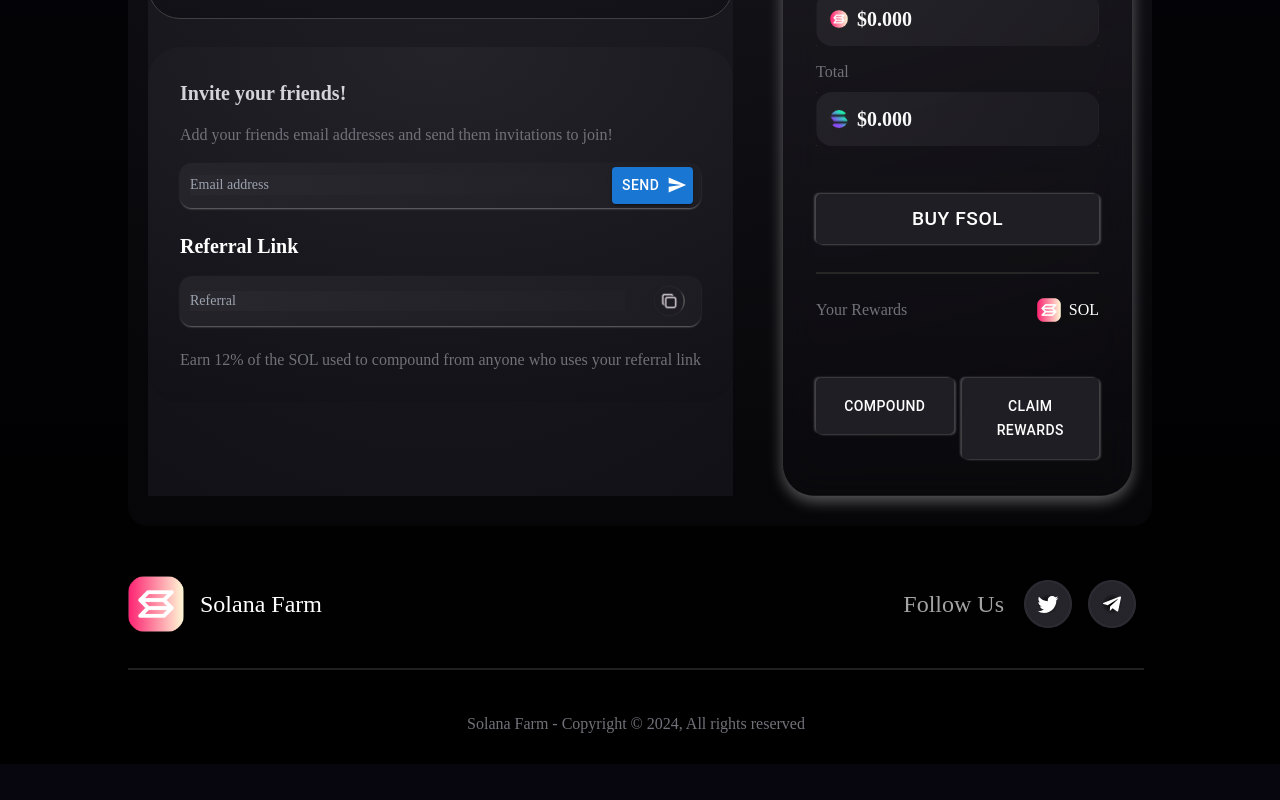
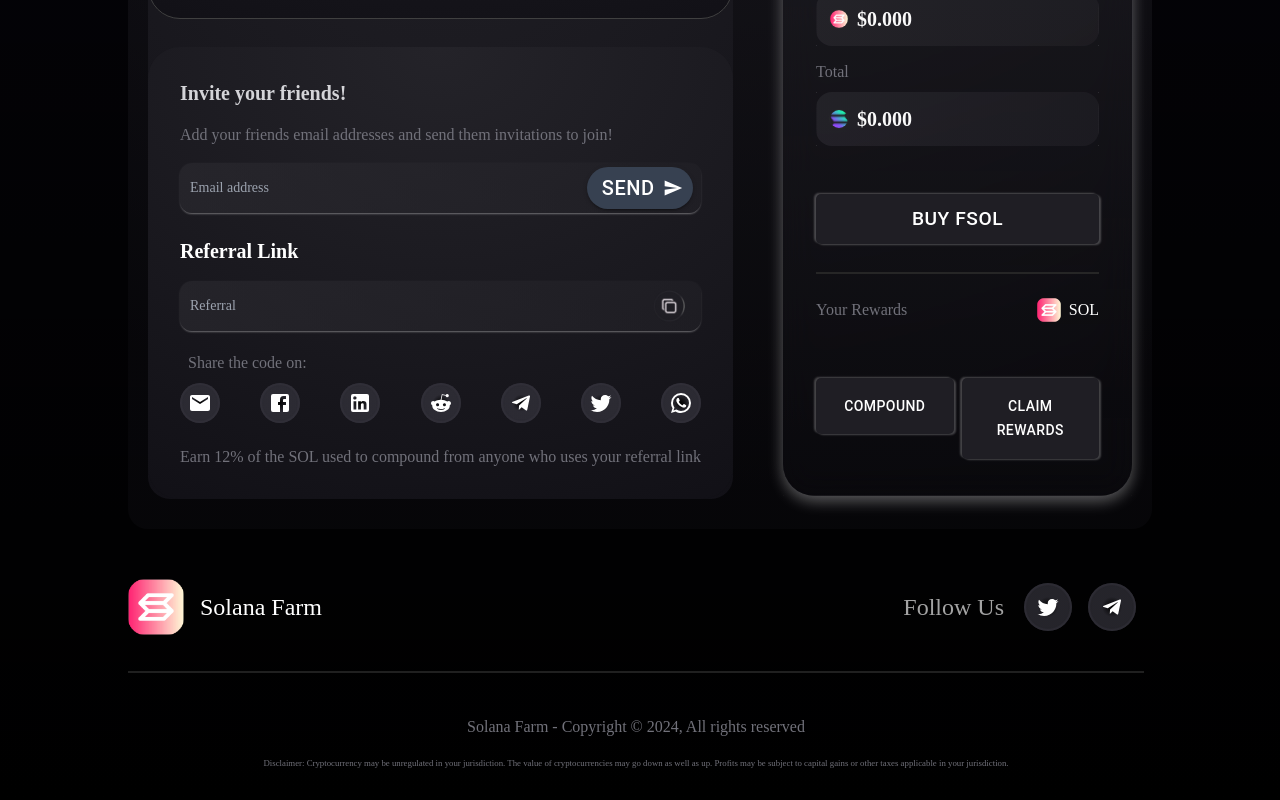
Before and after one commit to Himanshukr033/NextJS_Project, a Next.js app: page / in a window 1280 px wide. Shown: the part 1126-1926 px from the top of the page. Before the commit the page ends 1890 px from the top, so only its background shows below. Built offline with nearby package versions, Linux system fonts and the light colour scheme.

Commit message:
css edits

```diff
--- a/package.json
+++ b/package.json
@@ -14,9 +14,10 @@
     "@mui/icons-material": "^5.15.15",
     "@mui/material": "^5.15.15",
     "framer-motion": "^11.0.25",
-    "next": "14.1.4",
+    "next": "^14.1.4",
     "react": "^18.2.0",
-    "react-dom": "^18.2.0"
+    "react-dom": "^18.2.0",
+    "react-share": "^5.1.0"
   },
   "devDependencies": {
     "@types/node": "^20",
--- a/src/app/app/components/Description.tsx
+++ b/src/app/app/components/Description.tsx
@@ -1,6 +1,4 @@
 import React from "react";
-import Image from "next/image";
-import logo from "../../../../assets/logo.png";
 import { Button } from "@mui/material";
 import ArrowOutwardIcon from '@mui/icons-material/ArrowOutward';
 const Description = () => {
--- a/src/app/app/components/Footer.tsx
+++ b/src/app/app/components/Footer.tsx
@@ -4,9 +4,6 @@ import { IconButton } from "@mui/material";
 import TwitterIcon from "@mui/icons-material/Twitter";
 import TelegramIcon from "@mui/icons-material/Telegram";
 
-// function SocialLink({ src, alt }) {
-//   return ;
-// }
 
 function Footer() {
   return (
@@ -70,11 +67,19 @@ function Footer() {
         </div>
       </div>
       <hr className="shrink-0 mt-4 h-px border border-solid bg-neutral-800 opacity-50 border-neutral-700 max-md:max-w-full" />
-      <p
-        className="mt-6 text-base leading-5 text-zinc-500 max-md:max-w-full"
+
+
+        <p
+        className="mt-6 text-base leading-5 text-zinc-500 max-md:max-w-full mb-0 pb-0"
         style={{ textAlign: "center" }}
       >
         Solana Farm - Copyright © 2024, All rights reserved
+      </p>
+      <p
+        className="text-zinc-500 max-md:max-w-full"
+        style={{ margin:0,textAlign: "center", fontSize:'0.55rem' }}
+      >
+        Disclaimer: Cryptocurrency may be unregulated in your jurisdiction. The value of cryptocurrencies may go down as well as up. Profits may be subject to capital gains or other taxes applicable in your jurisdiction.
       </p>
     </footer>
   );
--- a/src/app/app/components/Invite.tsx
+++ b/src/app/app/components/Invite.tsx
@@ -1,19 +1,54 @@
-import React from "react";
-import logo from "../../../../assets/logo.png";
+
 import copy from "../../../../assets/copy.png";
 import Image from "next/image";
-import Button from '@mui/material/Button';
 import SendIcon from '@mui/icons-material/Send';
 import IconButton from '@mui/material/IconButton';
-
+import React, { useState } from 'react';
+import Button from '@mui/material/Button';
+import Snackbar from '@mui/material/Snackbar';
+import { Alert } from "@mui/material";
+import EmailIcon from '@mui/icons-material/Email';
+import FacebookIcon from '@mui/icons-material/Facebook';
+import LinkedInIcon from '@mui/icons-material/LinkedIn';
+import RedditIcon from '@mui/icons-material/Reddit';
+import TelegramIcon from '@mui/icons-material/Telegram';
+import TwitterIcon from '@mui/icons-material/Twitter';
+import WhatsAppIcon from '@mui/icons-material/WhatsApp';
+import { EmailShareButton, FacebookShareButton, InstapaperShareButton, LinkedinShareButton, RedditShareButton, TelegramShareButton, TwitterShareButton, WhatsappShareButton } from 'react-share';
 
 
 function InviteFriendsSection() {
+
+  const [snackbarOpen, setSnackbarOpen] = useState(false);
+  const [snackbarMessage, setSnackbarMessage] = useState('');
+  const [copiedText, setCopiedText] = useState('');
+
+  const handleSnackbarClose = () => {
+    setSnackbarOpen(false);
+  };
+  const copyTextToClipboard = async (text) => {
+    try {
+      await navigator.clipboard.writeText(text);
+      setCopiedText(text);
+      setSnackbarMessage('Text copied to clipboard!');
+      setSnackbarOpen(true);
+      console.log(text);
+    } catch (err) {
+      setSnackbarMessage('Failed to copy text.');
+      setSnackbarOpen(true);
+      console.error('Could not copy text: ', err);
+    }
+  };
+
   return (
-    <section className="flex flex-col justify-center px-8 py-8 mt-7 backdrop-blur-lg rounded-[32px] max-md:px-5 max-md:max-w-full"
-    style={{boxShadow:'  rgba(255, 255, 255, 0.15) 1.95px 1.95px 1px, rgba(255, 255, 255, 0.15) -1.95px -1.95px 1px,',
+    <section
+      className="flex flex-col justify-center px-8 py-8 mt-7 backdrop-blur-lg rounded-[32px] max-md:px-5 max-md:max-w-full"
+      style={{
+        boxShadow:
+          "  rgba(255, 255, 255, 0.15) 1.95px 1.95px 1px, rgba(255, 255, 255, 0.15) -1.95px -1.95px 1px,",
 
-    background: 'radial-gradient(114.61% 114.61% at 50% 0%, #242329 0%, #111016 100%)'
+        background:
+          "radial-gradient(114.61% 114.61% at 50% 0%, #242329 0%, #111016 100%)",
       }}
     >
       <h2 className="text-xl font-bold text-zinc-300 max-md:max-w-full">
@@ -22,9 +57,16 @@ function InviteFriendsSection() {
       <p className="mt-4 text-base text-zinc-500 max-md:max-w-full">
         Add your friends email addresses and send them invitations to join!
       </p>
-      <form className="flex gap-5 justify-between py-1 pr-2 pl-2.5 mt-4 rounded-xl max-md:flex-wrap max-md:max-w-full" style={{maxHeight:'50px', boxShadow:' rgba(255, 255, 255, 0.25) 0px 2px 2px -1px, rgba(255, 255, 255, 0.3) 0px 1px 3px -1px'
-      , background: "linear-gradient(89.94deg, rgba(44, 43, 49, 0.6) 0.06%, rgba(34, 33, 39, 0.6) 99.97%)"
-}}>
+      <form
+        className="flex gap-5 justify-between py-1 pr-2 pl-2.5 mt-4 rounded-xl max-md:flex-wrap max-md:max-w-full"
+        style={{
+          maxHeight: "50px",
+          boxShadow:
+            " rgba(255, 255, 255, 0.25) 0px 2px 2px -1px, rgba(255, 255, 255, 0.3) 0px 1px 3px -1px",
+          background:
+            "linear-gradient(89.94deg, rgba(44, 43, 49, 0.6) 0.06%, rgba(34, 33, 39, 0.6) 99.97%)",
+        }}
+      >
         <label htmlFor="email" className="sr-only">
           Email address
         </label>
@@ -37,47 +79,236 @@ function InviteFriendsSection() {
           style={{
             outline: "none",
             caretColor: "white",
-          background: "linear-gradient(89.94deg, rgba(44, 43, 49, 0.6) 0.06%, rgba(34, 33, 39, 0.6) 99.97%)"
+            background: "transparent",
           }}
         />
-        <Button variant="contained" endIcon={<SendIcon />} className="justify-center px-6 py-2 text-lg font-medium text-white whitespace-nowrap rounded-3xl bg-gray-700 hover:bg-gray-600 max-md:px-5 max-h-12"
-        >
+        <Button
+          variant="contained"
+          endIcon={<SendIcon />}
+          sx={{
+            justifyContent: 'center',
+            padding: '6px 24px',
+            fontSize: '1.25rem',
+            fontWeight: '500',
+            color: 'white',
+            whiteSpace: 'nowrap',
+            borderRadius: '1.5rem',
+            backgroundColor: '#374151',
+            '&:hover': {
+              backgroundColor: '#4B5563',
+            },
+            '@media (max-width: 767px)': {
+              padding: '6px 20px',
+              maxHeight: '3rem',
+            },
+          }}>
           Send
         </Button>
-      </form >
+      </form>
       <h3 className="mt-6 text-xl font-bold text-white max-md:max-w-full">
         Referral Link
       </h3>
 
-      <form className="flex gap-5 justify-between py-1 pr-2 pl-2.5 mt-4 rounded-xl max-md:flex-wrap max-md:max-w-full" style={{height:'50px', boxShadow:' rgba(255, 255, 255, 0.25) 0px 2px 2px -1px, rgba(255, 255, 255, 0.3) 0px 1px 3px -1px'
-      , background: "linear-gradient(89.94deg, rgba(44, 43, 49, 0.6) 0.06%, rgba(34, 33, 39, 0.6) 99.97%)"
-}}>
+      <form className="flex flex-col gap-5 justify-between rounded-xl max-md:flex-wrap max-md:max-w-full">
+        <div
+          className="flex gap-5 justify-between rounded-xl py-1 pr-2 pl-2.5 mt-4 max-md:flex-wrap max-md:max-w-full"
+          style={{
+            height: "50px",
+            boxShadow:
+              " rgba(255, 255, 255, 0.25) 0px 2px 2px -1px, rgba(255, 255, 255, 0.3) 0px 1px 3px -1px",
+            background:
+              "linear-gradient(89.94deg, rgba(44, 43, 49, 0.6) 0.06%, rgba(34, 33, 39, 0.6) 99.97%)",
+          }}
+        >
           <label htmlFor="email" className="sr-only">
             referral code
           </label>
           <input
-        disabled
+            defaultValue=""
+            readOnly
             type="text"
             id="referral"
             placeholder="Referral"
+
             className="my-auto text-sm text-zinc-500 w-full"
             aria-label="Referral code"
             style={{
               outline: "none",
               caretColor: "white",
-          background: "linear-gradient(89.94deg, rgba(44, 43, 49, 0.6) 0.06%, rgba(34, 33, 39, 0.6) 99.97%)"
+              background: "transparent",
             }}
           />
-        <IconButton>
+          <IconButton onClick={() => copyTextToClipboard("copied text")}>
             <Image
               priority
               src={copy}
               alt=""
               className="shrink-0 w-8 aspect-square stroke-[1.333px] stroke-neutral-800"
             />
+          </IconButton>
+        </div>
+        <div className="flex flex-col text-zinc-500 gap-2">
+            <p className="pl-2">Share the code on:</p>
 
+        <div className="flex justify-between text-xs ">
+          <div className="flex flex-col gap-1">
+            <EmailShareButton
+              url={copiedText}
+              subject="Check out this referral code"
+            >
+              <IconButton
+              sx={{
+                color: "white",
+                backgroundColor: "transparent",
+                background:
+                  "radial-gradient(circle, black, rgba(53, 52, 61, 0.7) 30%)",
+                boxShadow: "inset 0 0 1px 2px rgba(53, 52, 61, 0.5)",
+
+                "&:hover": {
+                  transform: "scale(1.1)",
+                  background:
+                    "radial-gradient(circle, black, rgba(53, 52, 61, 0.9) 70%)",
+                },
+              }}>
+                <EmailIcon />
               </IconButton>
-      </form >
+            </EmailShareButton>
+          </div>
+          <div>
+            <FacebookShareButton url={copiedText}>
+              <IconButton sx={{
+                color: "white",
+                backgroundColor: "transparent",
+                background:
+                  "radial-gradient(circle, black, rgba(53, 52, 61, 0.7) 30%)",
+                boxShadow: "inset 0 0 1px 2px rgba(53, 52, 61, 0.5)",
+
+                "&:hover": {
+                  transform: "scale(1.1)",
+                  background:
+                    "radial-gradient(circle, black, rgba(53, 52, 61, 0.9) 70%)",
+                },
+              }}>
+                <FacebookIcon />
+              </IconButton>
+            </FacebookShareButton>
+          </div>
+          <div>
+            <LinkedinShareButton url={copiedText}>
+              <IconButton sx={{
+                color: "white",
+                backgroundColor: "transparent",
+                background:
+                  "radial-gradient(circle, black, rgba(53, 52, 61, 0.7) 30%)",
+                boxShadow: "inset 0 0 1px 2px rgba(53, 52, 61, 0.5)",
+
+                "&:hover": {
+                  transform: "scale(1.1)",
+                  background:
+                    "radial-gradient(circle, black, rgba(53, 52, 61, 0.9) 70%)",
+                },
+              }}>
+                <LinkedInIcon />
+              </IconButton>
+            </LinkedinShareButton>
+          </div>
+          <div>
+            <RedditShareButton url={copiedText}>
+              <IconButton sx={{
+                color: "white",
+                backgroundColor: "transparent",
+                background:
+                  "radial-gradient(circle, black, rgba(53, 52, 61, 0.7) 30%)",
+                boxShadow: "inset 0 0 1px 2px rgba(53, 52, 61, 0.5)",
+
+                "&:hover": {
+                  transform: "scale(1.1)",
+                  background:
+                    "radial-gradient(circle, black, rgba(53, 52, 61, 0.9) 70%)",
+                },
+              }}>
+                <RedditIcon />
+              </IconButton>
+            </RedditShareButton>
+          </div>
+          <div>
+            <TelegramShareButton url={copiedText}>
+              <IconButton sx={{
+                color: "white",
+                backgroundColor: "transparent",
+                background:
+                  "radial-gradient(circle, black, rgba(53, 52, 61, 0.7) 30%)",
+                boxShadow: "inset 0 0 1px 2px rgba(53, 52, 61, 0.5)",
+
+                "&:hover": {
+                  transform: "scale(1.1)",
+                  background:
+                    "radial-gradient(circle, black, rgba(53, 52, 61, 0.9) 70%)",
+                },
+              }}>
+                <TelegramIcon />
+              </IconButton>
+            </TelegramShareButton>
+          </div>
+          <div>
+            <TwitterShareButton url={copiedText}>
+              <IconButton sx={{
+                color: "white",
+                backgroundColor: "transparent",
+                background:
+                  "radial-gradient(circle, black, rgba(53, 52, 61, 0.7) 30%)",
+                boxShadow: "inset 0 0 1px 2px rgba(53, 52, 61, 0.5)",
+
+                "&:hover": {
+                  transform: "scale(1.1)",
+                  background:
+                    "radial-gradient(circle, black, rgba(53, 52, 61, 0.9) 70%)",
+                },
+              }}>
+                <TwitterIcon />
+              </IconButton>
+            </TwitterShareButton>
+          </div>
+          <div>
+            <WhatsappShareButton url={copiedText}>
+              <IconButton sx={{
+                color: "white",
+                backgroundColor: "transparent",
+                background:
+                  "radial-gradient(circle, black, rgba(53, 52, 61, 0.7) 30%)",
+                boxShadow: "inset 0 0 1px 2px rgba(53, 52, 61, 0.5)",
+
+                "&:hover": {
+                  transform: "scale(1.1)",
+                  background:
+                    "radial-gradient(circle, black, rgba(53, 52, 61, 0.9) 70%)",
+                },
+              }}>
+                <WhatsAppIcon />
+              </IconButton>
+            </WhatsappShareButton>
+          </div>
+        </div>
+        </div>
+        <Snackbar
+          open={snackbarOpen}
+          autoHideDuration={1500}
+          onClose={handleSnackbarClose}
+        >
+          <Alert
+            onClose={handleSnackbarClose}
+            severity={
+              snackbarMessage === "Text copied to clipboard!"
+                ? "success"
+                : "error"
+            }
+            variant="filled"
+            sx={{ width: "100%" }}
+          >
+            {snackbarMessage}
+          </Alert>
+        </Snackbar>
+      </form>
 
       <p className="mt-6 text-base leading-5 text-zinc-500 max-md:max-w-full">
         Earn 12% of the SOL used to compound from anyone who uses your referral
--- a/src/app/page.tsx
+++ b/src/app/page.tsx
@@ -1,3 +1,4 @@
+"use client";
 import Cards from "../app/app/components/CardDisplay";
 import Description from "../app/app/components/Description";
 import InviteFriendsSection from "../app/app/components/Invite";
@@ -6,8 +7,17 @@ import Nutritional from "../app/app/components/Nutritional";
 import Value from "../app/app/components/Value";
 import Footer from "../app/app/components/Footer";
 import styles from "../app/app/halfCircle.module.css";
+import style from '../app/app/components/Component.module.css';
+import { useState, useEffect } from 'react'
 
 export default function Home() {
+
+  const [isClient, setIsClient] = useState(false)
+
+  useEffect(() => {
+    setIsClient(true)
+  }, [])
+
   return (
     <main
       style={{
@@ -22,6 +32,8 @@ export default function Home() {
         padding:'30px 0px'
       }}
     >
+      {isClient ?(
+        <>
       <Header />
       <Description />
       <div style={{ display: "flex", flexDirection: "column", padding:'30px 20px', gap:'30px',
@@ -29,12 +41,9 @@ export default function Home() {
       background: "radial-gradient(116.56% 116.56% at 52.31% -19.68%, #232228 0%, rgba(18, 17, 23, 0.31) 100%)",
       }}>
         <Cards />
-        <div className="md:flex-row flex-col"style={{
-          display: "flex", justifyContent:"space-between", gap:'50px', borderRadius:'20px',
-          // background: "linear-gradient(to bottom, rgba(36, 35, 41, 0.3) , rgba(17, 16, 22, 0.31))",
-
-}}>
-          <div style={{ display: "flex flex-1", flexDirection: "column",background: "radial-gradient(114.61% 114.61% at 50% 0%, #242329 0%, #111016 100%)", }}>
+        <div className={` ${style.CardDisplay} md:flex-row flex-col`}style={{
+          display: "flex", justifyContent:"space-between", gap:'50px', borderRadius:'20px', }}>
+          <div style={{ display: "flex flex-1", borderRadius:22,flexDirection: "column",background: "radial-gradient(114.61% 114.61% at 50% 0%, #242329 0%, #111016 100%)", }}>
             <Nutritional />
             <InviteFriendsSection />
           </div>
@@ -45,6 +54,8 @@ export default function Home() {
         </div>
       </div>
       <Footer />
+      </>)
+      : ''}
     </main>
   );
 }
```
Also changed, not shown: src/app/app/components/Component.module.css (+0 -20 lines), src/app/app/components/Header.tsx (+3 -7 lines), src/app/app/components/Nutritional.tsx (+4 -3 lines), 1 other file (tests, documents, lock files or other folders). Lines whose indentation alone changed are shown as unchanged.
